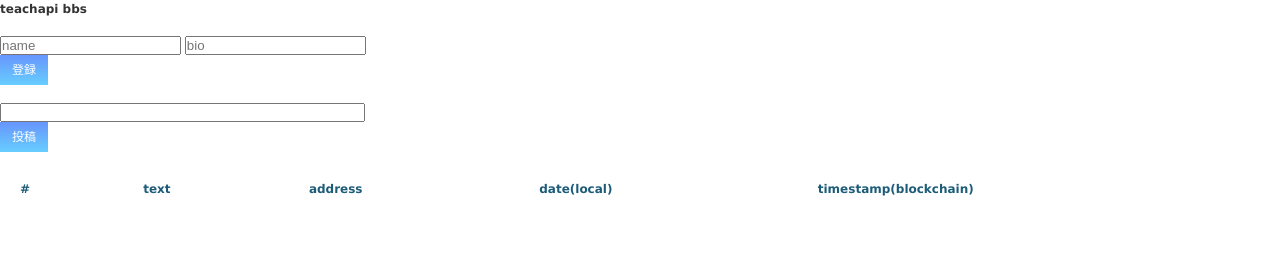
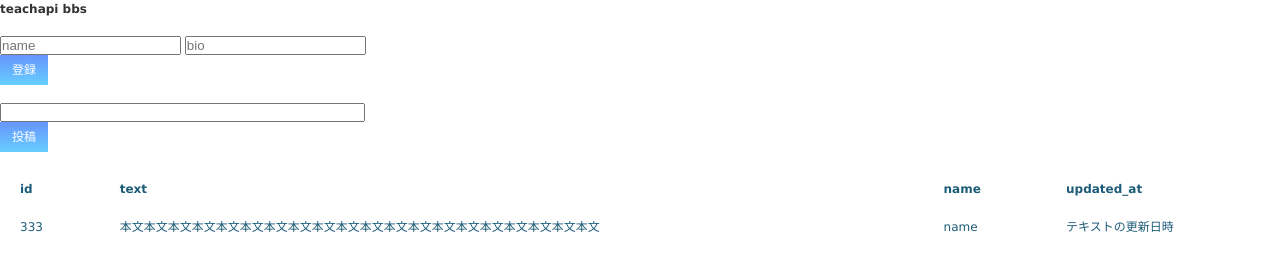
Before and after one commit to Yuzunoha/call-teach-api, a plain HTML site: page index.html in a window 1280 px wide. Drawn offline with Linux system fonts and the light colour scheme.

Commit message:
テーブル欄をfixした

```diff
--- a/index.html
+++ b/index.html
@@ -26,11 +26,16 @@
   <table class="bordered">
     <thead>
       <tr>
-        <th>#</th>
+        <th>id</th>
         <th>text</th>
-        <th>address</th>
-        <th>date(local)</th>
-        <th>timestamp(blockchain)</th>
+        <th>name</th>
+        <th>updated_at</th>
+      </tr>
+      <tr>
+        <td>333</td>
+        <td>本文本文本文本文本文本文本文本文本文本文本文本文本文本文本文本文本文本文本文本文</td>
+        <td>name</td>
+        <td>テキストの更新日時</td>
       </tr>
     </thead>
     <tbody id="tbody">
```
